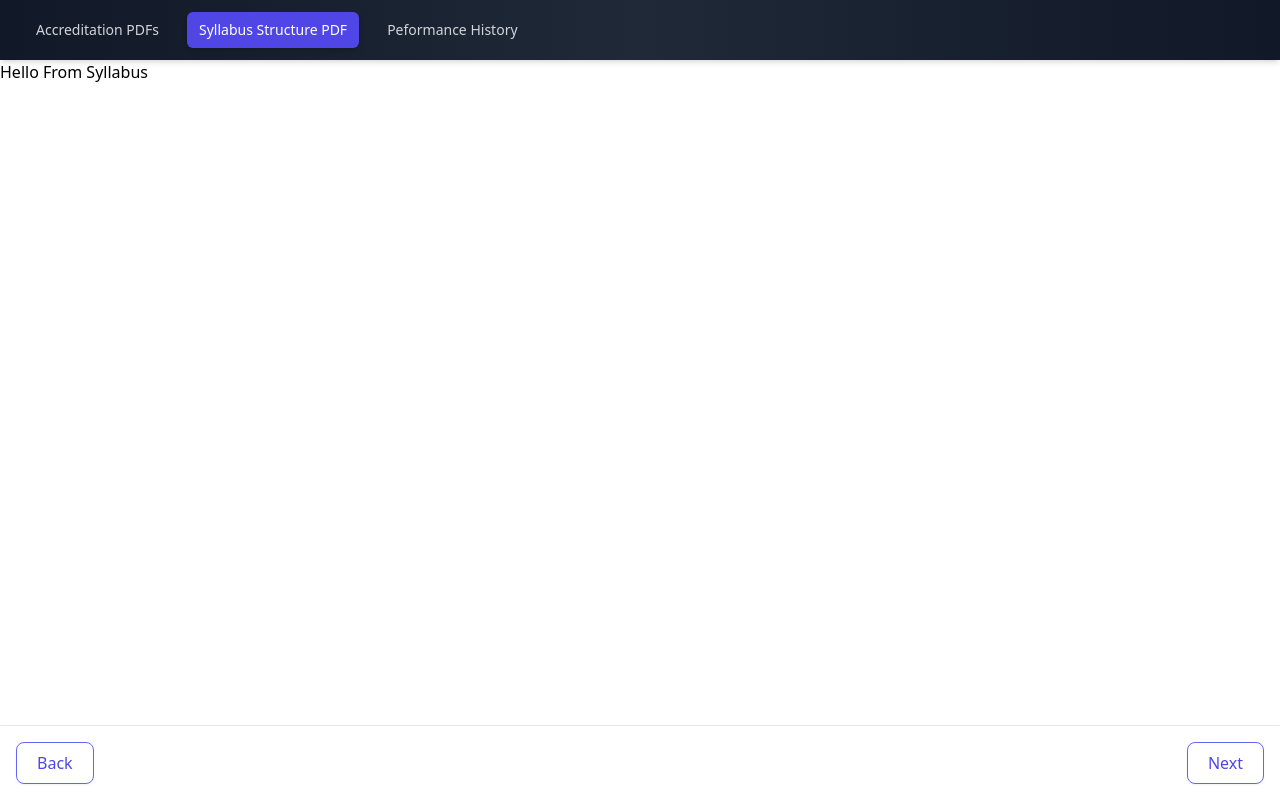
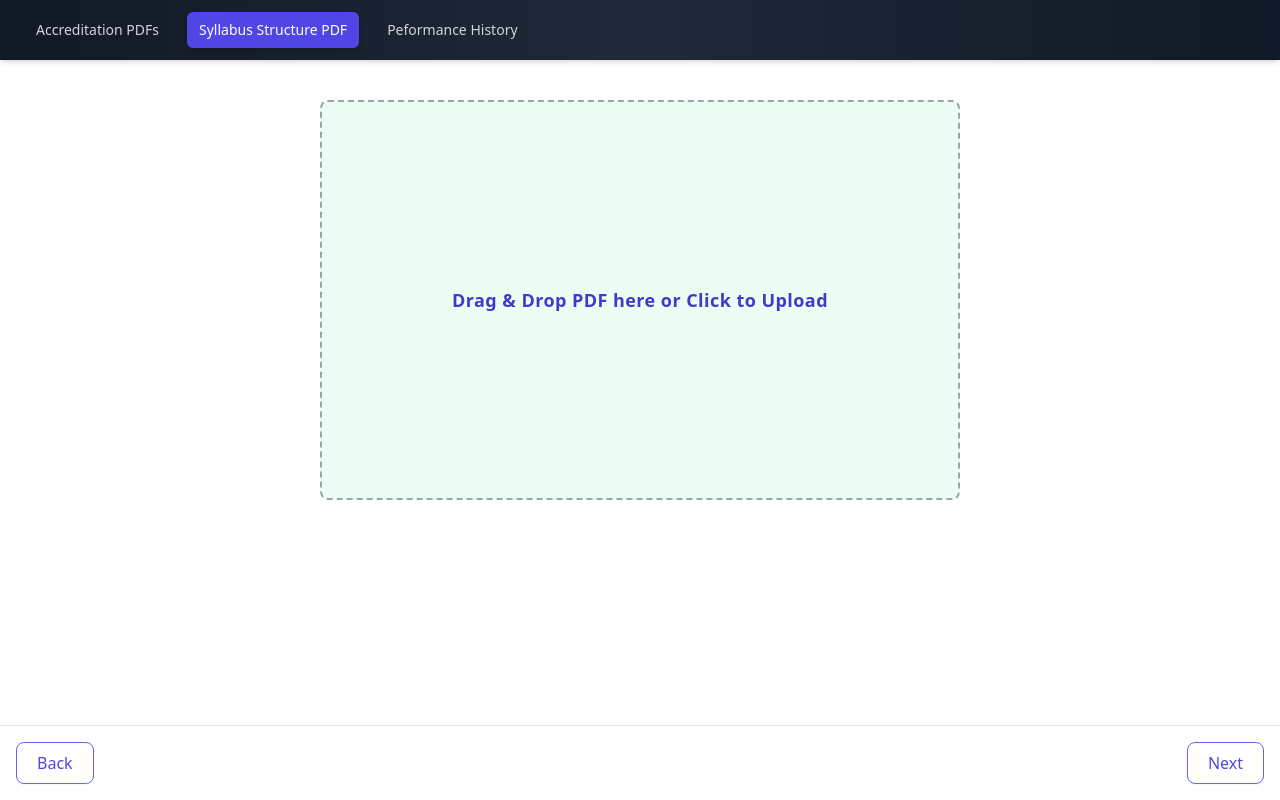
Before and after one commit to neilmandlik/aiProject, a React (Create React App) app in the folder sem7-project/: page /syllabus-pdf in a window 1280 px wide. Built offline with nearby package versions, Linux system fonts and the light colour scheme.

Commit message:
Completing the UI from syllabus upload

```diff
--- a/sem7-project/src/pages/SyllabusStructure.jsx
+++ b/sem7-project/src/pages/SyllabusStructure.jsx
@@ -1,7 +1,72 @@
+import { useState } from "react";
+
 function SyllabusStructure(){
+    const [file, setFile] = useState(null);
+    const [dragActive, setDragActive] = useState(false);
+
+    const handleFileSelect = (e) => {
+        const selected = e.target.files[0];
+        if (selected?.type === "application/pdf") {
+        setFile(selected);
+        } else {
+        alert("Please upload a valid PDF file.");
+        }
+    };
+
+    const handleDragOver = (e) => {
+        e.preventDefault();
+        setDragActive(true);
+    };
+
+    const handleDragLeave = () => setDragActive(false);
+
+    const handleDrop = (e) => {
+        e.preventDefault();
+        setDragActive(false);
+        const dropped = e.dataTransfer.files[0];
+        if (dropped?.type === "application/pdf") {
+        setFile(dropped);
+        } else {
+        alert("Please upload a valid PDF file.");
+        }
+    };
     return (
         <>
-            <p>Hello From Syllabus</p>
+            <div className="flex flex-col items-center justify-center mt-10">
+                <label
+                    onDragOver={handleDragOver}
+                    onDragLeave={handleDragLeave}
+                    onDrop={handleDrop}
+                    className={`w-[40rem] h-[25rem] border-2 border-dashed rounded-lg flex flex-col items-center justify-center cursor-pointer transition ${
+                    dragActive ? "border-indigo-500 bg-indigo-100" : "border-gray-400 bg-emerald-50"
+                    }`}
+                >
+                    <input
+                    type="file"
+                    accept="application/pdf"
+                    onChange={handleFileSelect}
+                    className="hidden"
+                    />
+                    <span className="text-indigo-700 text-lg font-semibold tracking-wide">
+                        {file ? file.name : "Drag & Drop PDF here or Click to Upload"}
+                    </span>
+                </label>
+
+                {file && (
+                    <div className="mt-4 flex gap-4">
+                        <button className="px-4 py-2 bg-indigo-600 text-white rounded hover:bg-indigo-700 transition">
+                        Upload PDF
+                        </button>
+
+                        <button
+                        onClick={() => setFile(null)}
+                        className="px-4 py-2 border border-indigo-500 text-indigo-600 hover:bg-indigo-50 font-medium rounded-lg transition shadow-sm"
+                        >
+                        Deselect
+                        </button>
+                    </div>
+                )}
+            </div>
         </>
     )
 }
```
